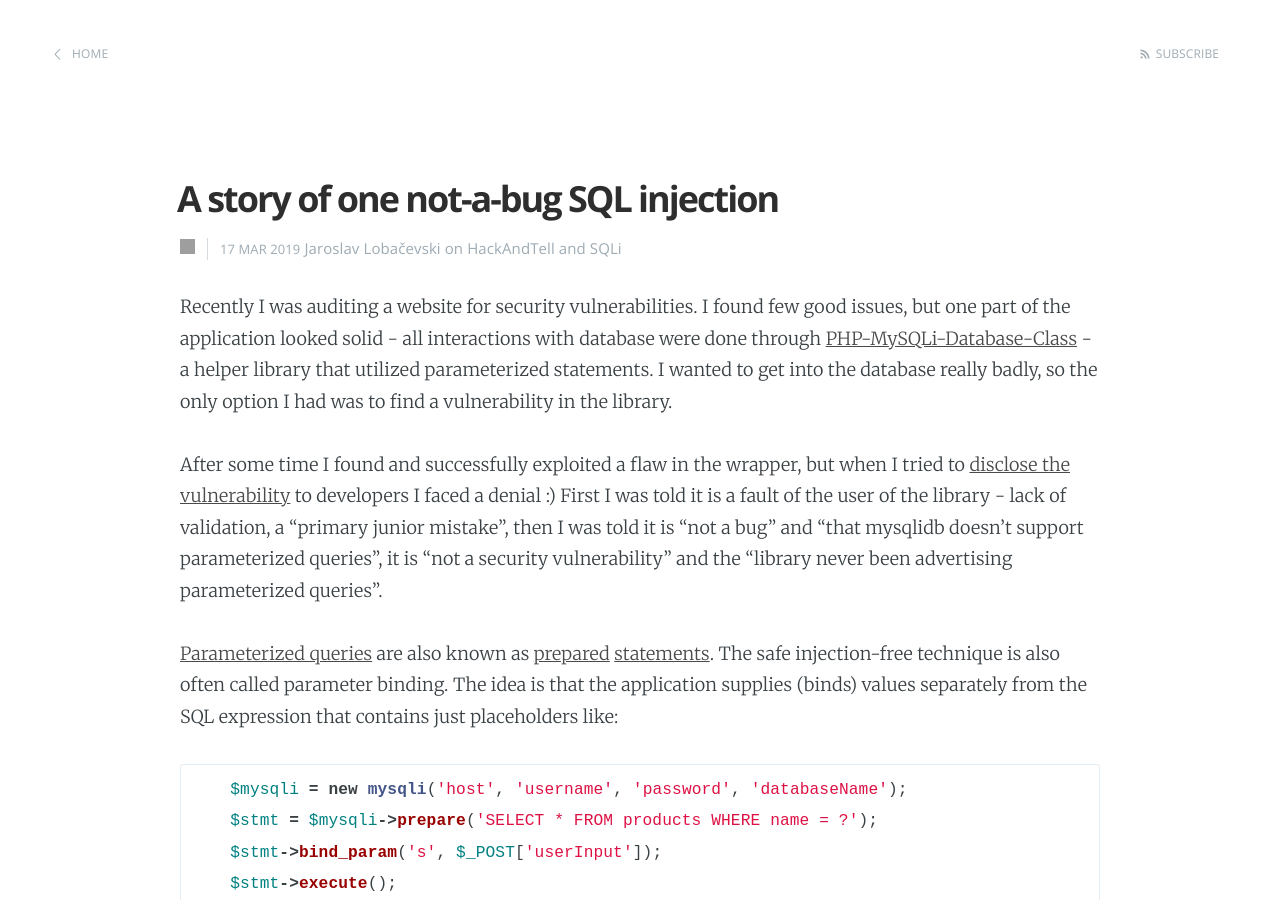
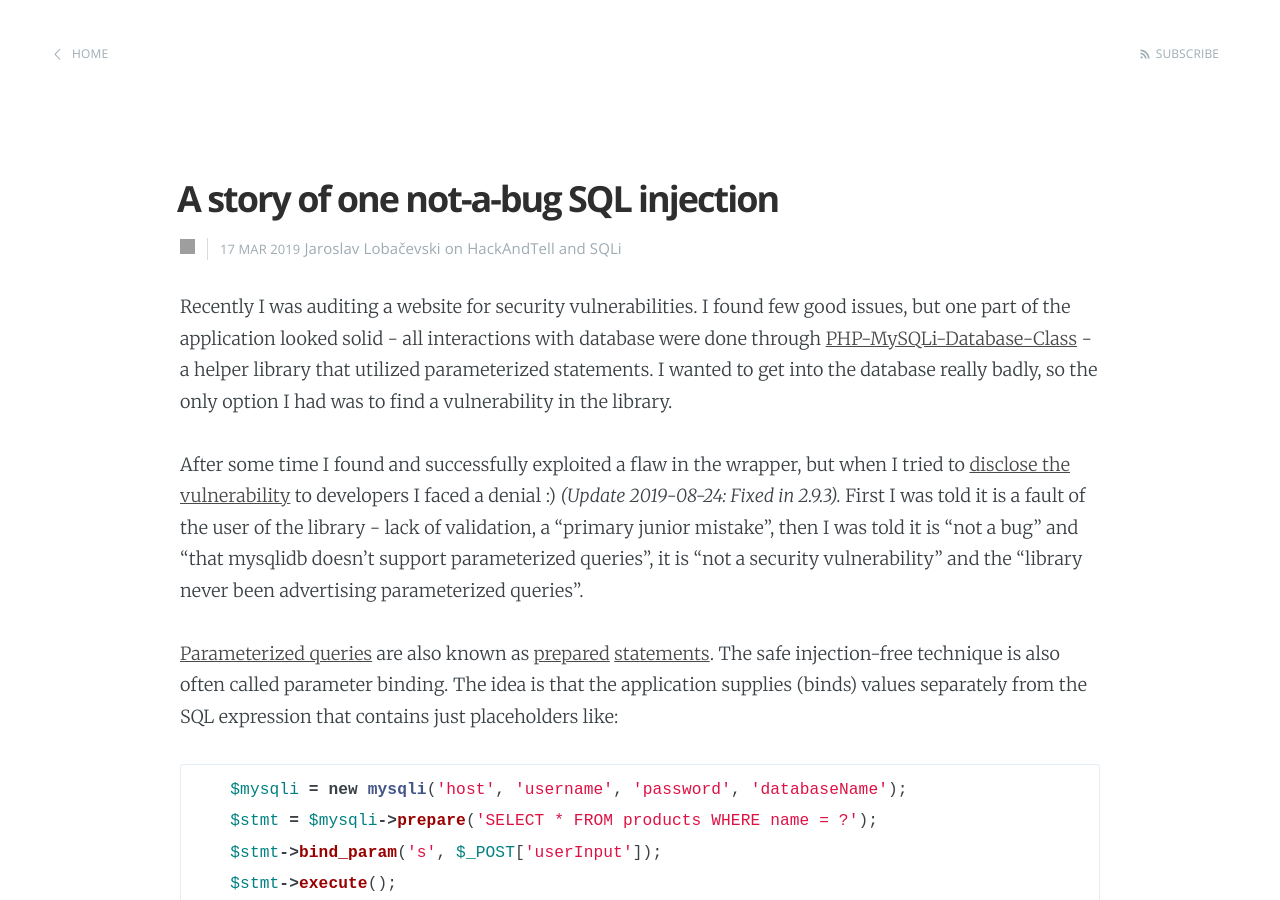
Before and after one commit to JarLob/jarlob.github.io, a Jekyll site: the page built from _posts/2019-03-17-not-a-bug-sqli.md, in a window 1280 px wide and 900 px high. Built offline with Jekyll 4.4.1, drawn with Linux system fonts in a browser that asks for light colours; grey boxes are pictures that could not be loaded.

Commit message:
Update PHP-MySQLi-Database-Class article

````diff
--- a/_posts/2019-03-17-not-a-bug-sqli.md
+++ b/_posts/2019-03-17-not-a-bug-sqli.md
@@ -8,7 +8,7 @@ permalink:  /en/blog/not-a-bug-sqli
 ---
 Recently I was auditing a website for security vulnerabilities. I found few good issues, but one part of the application looked solid - all interactions with database were done through [PHP-MySQLi-Database-Class](https://github.com/ThingEngineer/PHP-MySQLi-Database-Class) - a helper library that utilized parameterized statements. I wanted to get into the database really badly, so the only option I had was to find a vulnerability in the library.
 
-After some time I found and successfully exploited a flaw in the wrapper, but when I tried to [disclose the vulnerability](https://github.com/ThingEngineer/PHP-MySQLi-Database-Class/issues/823) to developers I faced a denial :) First I was told it is a fault of the user of the library - lack of validation, a "primary junior mistake", then I was told it is "not a bug" and "that mysqlidb doesn't support parameterized queries", it is "not a security vulnerability" and the "library never been advertising parameterized queries".
+After some time I found and successfully exploited a flaw in the wrapper, but when I tried to [disclose the vulnerability](https://github.com/ThingEngineer/PHP-MySQLi-Database-Class/issues/823) to developers I faced a denial :) *(Update 2019-08-24: Fixed in 2.9.3).* First I was told it is a fault of the user of the library - lack of validation, a "primary junior mistake", then I was told it is "not a bug" and "that mysqlidb doesn't support parameterized queries", it is "not a security vulnerability" and the "library never been advertising parameterized queries".
 
 [Parameterized queries](https://www.databasejournal.com/features/mysql/a-guide-to-mysql-prepared-statements-and-parameterized-queries.html) are also known as [prepared](http://php.net/manual/en/mysqli.quickstart.prepared-statements.php) [statements](https://en.wikipedia.org/wiki/Prepared_statement). The safe injection-free technique is also often called parameter binding. The idea is that the application supplies (binds) values separately from the SQL expression that contains just placeholders like:
 ```php
````
